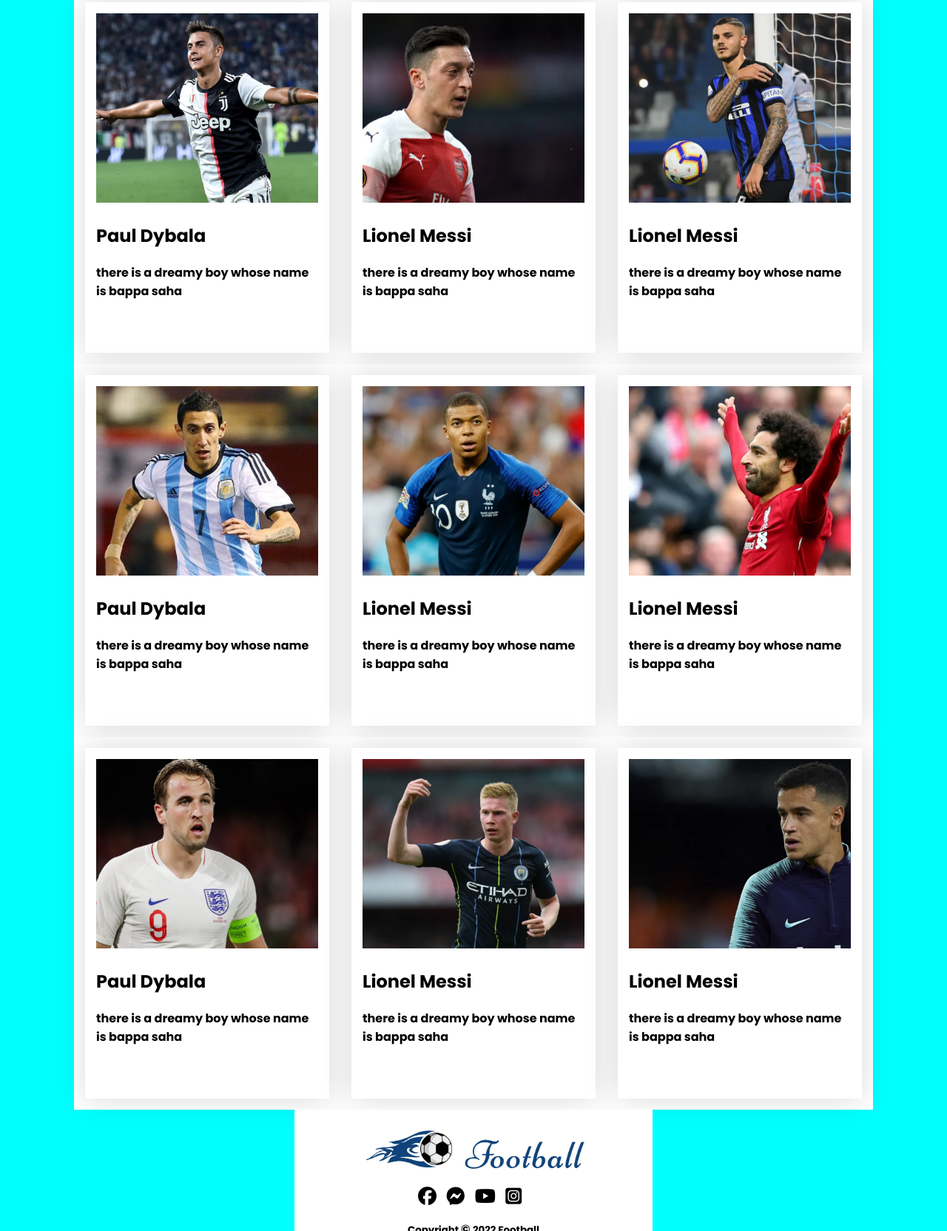
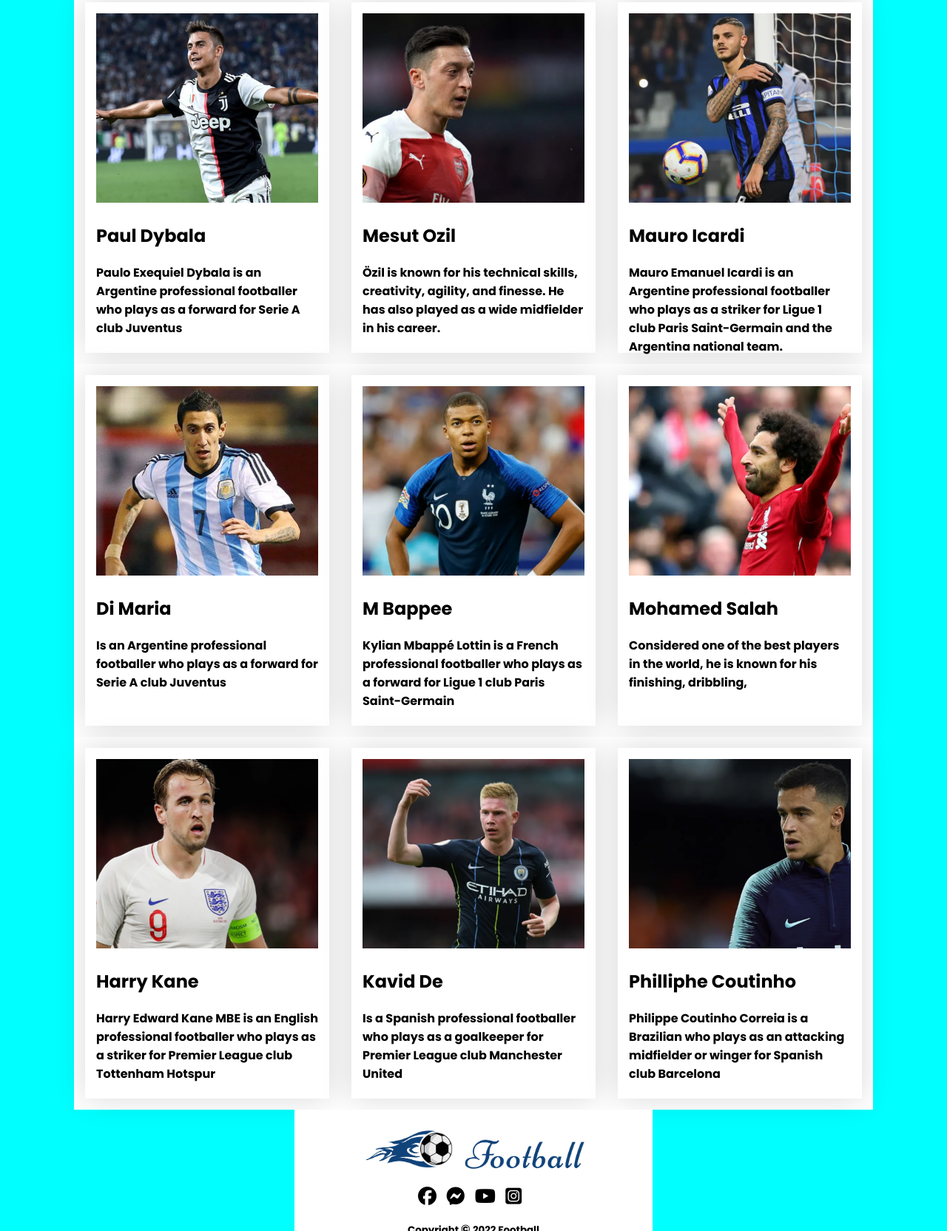
Before and after one commit to bappasahabapi0/football-assignment, a plain HTML site: page index.html in a window 1280 px wide. Shown: the part 541-2205 px from the top of the page at 74% size. Drawn offline with Linux system fonts and the light colour scheme.

Commit message:
all description are added

```diff
--- a/index.html
+++ b/index.html
@@ -53,8 +53,9 @@
                     </div>
                     <div class="card-details">
                         <h1>Naymar jr</h1>
-                        <p>there is a dreamy boy
-                            whose name is bappa saha
+                        <p>
+                            known as Neymar, is a Brazilian professional footballer who plays as a forward for Ligue 1
+                            club Paris Saint-Germain.
                         </p>
                     </div>
                 </div>
@@ -64,8 +65,9 @@
                     </div>
                     <div class="card-details">
                         <h1>Lionel Messi</h1>
-                        <p>there is a dreamy boy
-                            whose name is bappa saha
+                        <p>
+                            Messi relocated to Spain to join Barcelona at age 13,
+                            for whom he made his competitive debut aged 17 in October 2004.
                         </p>
                     </div>
                 </div>
@@ -75,8 +77,9 @@
                     </div>
                     <div class="card-details">
                         <h1>Cristiano Ronaldo</h1>
-                        <p>there is a dreamy boy
-                            whose name is bappa saha
+                        <p>Cristiano Ronaldo dos Santos Aveiro GOIH ComM is a Portuguese professional footballer who
+                            is captain Portugal national team.
+
                         </p>
                     </div>
                 </div>
@@ -91,8 +94,8 @@
                     </div>
                     <div class="card-details">
                         <h1>Paul Dybala</h1>
-                        <p>there is a dreamy boy
-                            whose name is bappa saha
+                        <p>Paulo Exequiel Dybala is an Argentine professional footballer who plays as a forward for
+                            Serie A club Juventus
                         </p>
                     </div>
                 </div>
@@ -101,9 +104,9 @@
                         <img src="images/players/player-5.png" alt="">
                     </div>
                     <div class="card-details">
-                        <h1>Lionel Messi</h1>
-                        <p>there is a dreamy boy
-                            whose name is bappa saha
+                        <h1>Mesut Ozil</h1>
+                        <p> Özil is known for his technical skills, creativity, agility, and finesse. He has also played
+                            as a wide midfielder in his career.
                         </p>
                     </div>
                 </div>
@@ -112,9 +115,9 @@
                         <img src="images/players/player-6.png" alt="">
                     </div>
                     <div class="card-details">
-                        <h1>Lionel Messi</h1>
-                        <p>there is a dreamy boy
-                            whose name is bappa saha
+                        <h1>Mauro Icardi</h1>
+                        <p>Mauro Emanuel Icardi is an Argentine professional footballer who plays as a striker for Ligue
+                            1 club Paris Saint-Germain and the Argentina national team.
                         </p>
                     </div>
                 </div>
@@ -128,9 +131,9 @@
                         <img src="images/players/player-7.png" alt="">
                     </div>
                     <div class="card-details">
-                        <h1>Paul Dybala</h1>
-                        <p>there is a dreamy boy
-                            whose name is bappa saha
+                        <h1>Di Maria</h1>
+                        <p>Is an Argentine professional footballer who plays as a forward for
+                            Serie A club Juventus
                         </p>
                     </div>
                 </div>
@@ -139,9 +142,9 @@
                         <img src="images/players/player-8.png" alt="">
                     </div>
                     <div class="card-details">
-                        <h1>Lionel Messi</h1>
-                        <p>there is a dreamy boy
-                            whose name is bappa saha
+                        <h1>M Bappee</h1>
+                        <p>Kylian Mbappé Lottin is a French professional footballer who plays as a forward for Ligue 1
+                            club Paris Saint-Germain
                         </p>
                     </div>
                 </div>
@@ -150,9 +153,8 @@
                         <img src="images/players/player-9.png" alt="">
                     </div>
                     <div class="card-details">
-                        <h1>Lionel Messi</h1>
-                        <p>there is a dreamy boy
-                            whose name is bappa saha
+                        <h1>Mohamed Salah</h1>
+                        <p>Considered one of the best players in the world, he is known for his finishing, dribbling,
                         </p>
                     </div>
                 </div>
@@ -166,9 +168,9 @@
                         <img src="images/players/player-10.png" alt="">
                     </div>
                     <div class="card-details">
-                        <h1>Paul Dybala</h1>
-                        <p>there is a dreamy boy
-                            whose name is bappa saha
+                        <h1>Harry Kane</h1>
+                        <p>Harry Edward Kane MBE is an English professional footballer who plays as a striker for
+                            Premier League club Tottenham Hotspur
                         </p>
                     </div>
                 </div>
@@ -177,9 +179,10 @@
                         <img src="images/players/player-11.png" alt="">
                     </div>
                     <div class="card-details">
-                        <h1>Lionel Messi</h1>
-                        <p>there is a dreamy boy
-                            whose name is bappa saha
+                        <h1>Kavid De</h1>
+                        <p>
+                            Is a Spanish professional footballer who plays as a goalkeeper for Premier League club
+                            Manchester United
                         </p>
                     </div>
                 </div>
@@ -188,9 +191,9 @@
                         <img src="images/players/player-12.png" alt="">
                     </div>
                     <div class="card-details">
-                        <h1>Lionel Messi</h1>
-                        <p>there is a dreamy boy
-                            whose name is bappa saha
+                        <h1>Philliphe Coutinho</h1>
+                        <p>Philippe Coutinho Correia is a Brazilian who plays as an attacking
+                            midfielder or winger for Spanish club Barcelona
                         </p>
                     </div>
                 </div>
--- a/style.css
+++ b/style.css
@@ -187,7 +187,18 @@ footer{
 /* -------------------------- -------------------
                     using media queries
 ---------------------------------------- */
-
+@media only screen and (min-width: 688px) and (max-width:991px)
+{
+            .container{
+                width: 660px;
+                height: 100%;
+            }
+            .first-three-cards,.second-three-cards,.third-three-cards,.last-three-cards{
+                display: grid;
+                grid-template-columns: repeat(2, 1fr);
+                grid-row-gap: 24px;
+            }
+}
     @media only  screen and (max-width: 688px)
     {
 
@@ -203,12 +214,7 @@ footer{
 
          /* for ipad devices 689 to 991px */
        /* @media only screen and (max-width:991px) */
-       @media screen and (min-width: 688px) and (max-width:991px)
-       {
-           .container{
-              background-color: blueviolet;
-           }
-       }
+
 
 
 
```
